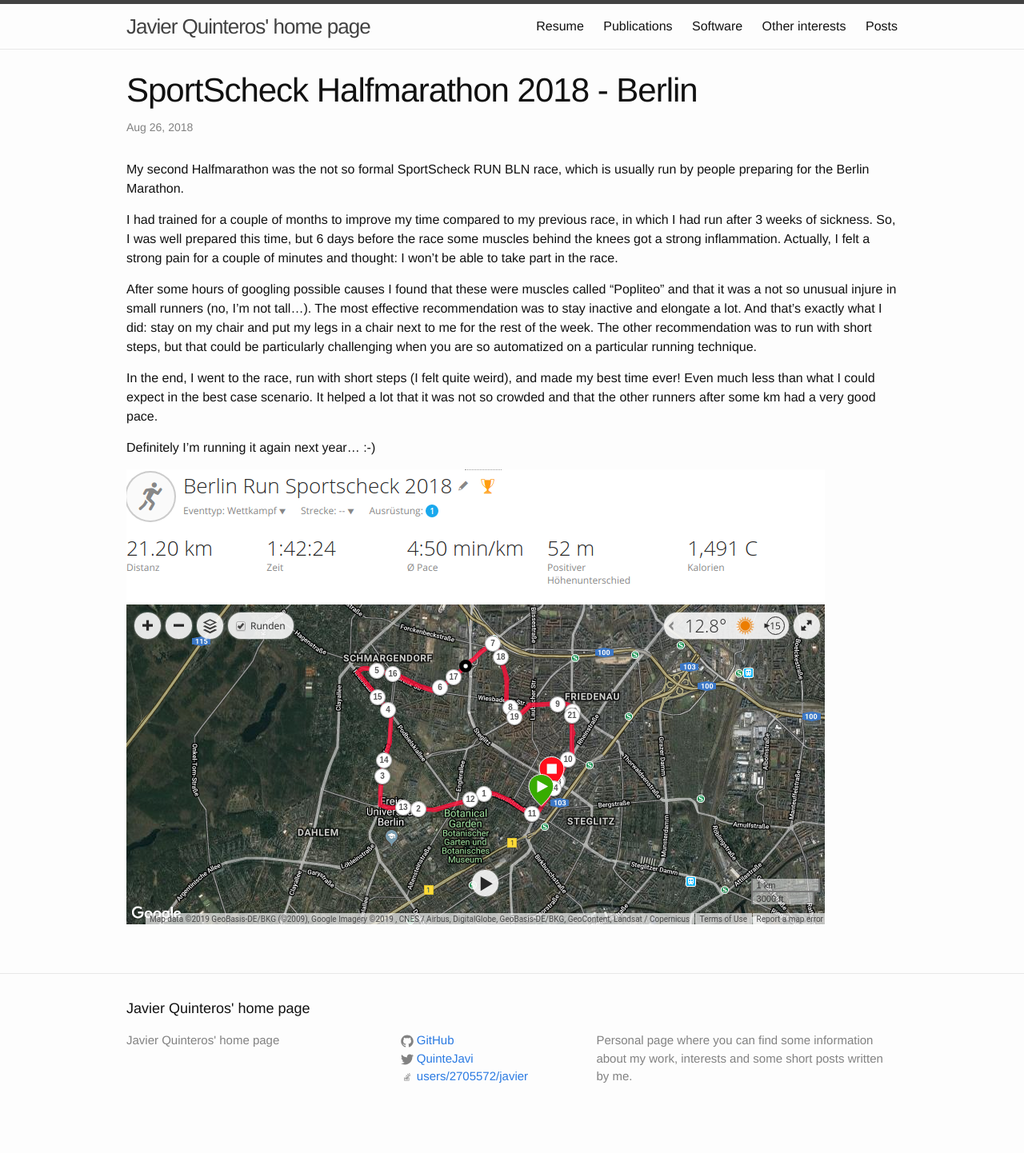
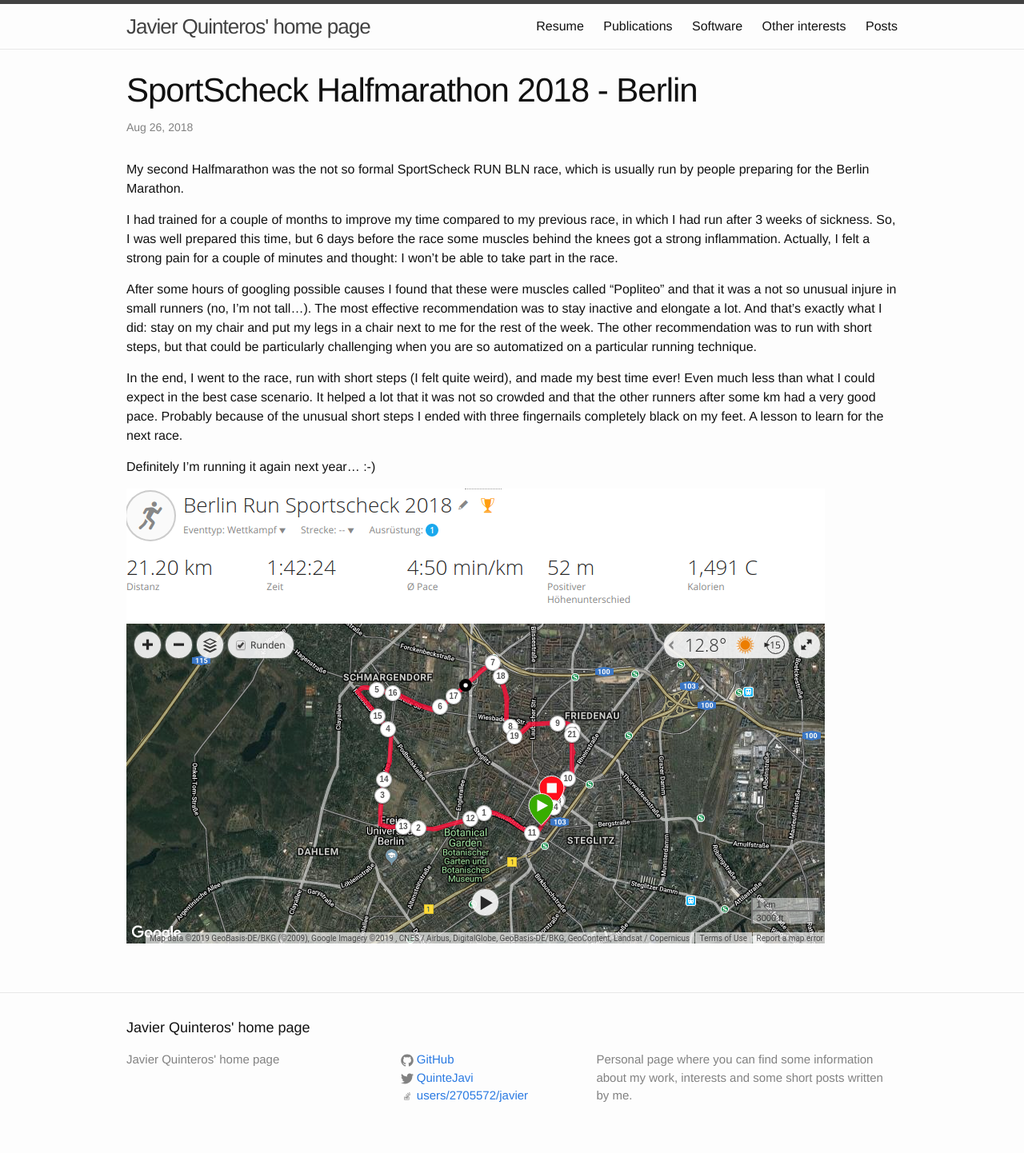
Before and after one commit to javiquinte/javiquinte.github.io, a Jekyll site: the page built from _posts/2018-08-26-Sportscheck-HalbMarathon-Berlin.markdown, in a window 1280 px wide. Shown: the whole page at 80% size. Built offline with Jekyll 4.4.1, drawn with Linux system fonts in a browser that asks for light colours; before the commit the page ends 1418 px from its top, so only the background shows below that.

Commit message:
Add comment on RUN BLN 2018 last post.

```diff
--- a/_posts/2018-08-26-Sportscheck-HalbMarathon-Berlin.markdown
+++ b/_posts/2018-08-26-Sportscheck-HalbMarathon-Berlin.markdown
@@ -11,6 +11,7 @@ I had trained for a couple of months to improve my time compared to my previous
 After some hours of googling possible causes I found that these were muscles called "Popliteo" and that it was a not so unusual injure in small runners (no, I'm not tall...). The most effective recommendation was to stay inactive and elongate a lot. And that's exactly what I did: stay on my chair and put my legs in a chair next to me for the rest of the week. The other recommendation was to run with short steps, but that could be particularly challenging when you are so automatized on a particular running technique.
 
 In the end, I went to the race, run with short steps (I felt quite weird), and made my best time ever! Even much less than what I could expect in the best case scenario. It helped a lot that it was not so crowded and that the other runners after some km had a very good pace.
+Probably because of the unusual short steps I ended with three fingernails completely black on my feet. A lesson to learn for the next race.
 
 Definitely I'm running it again next year...  :-)
 
```
